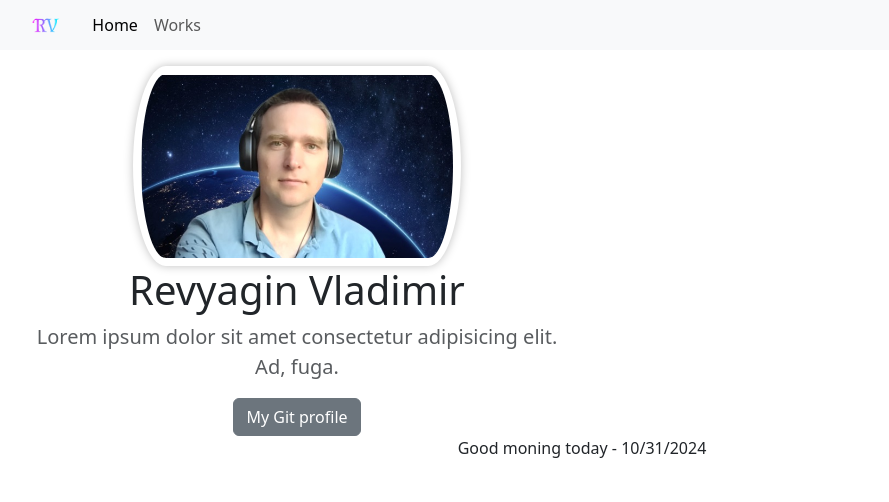
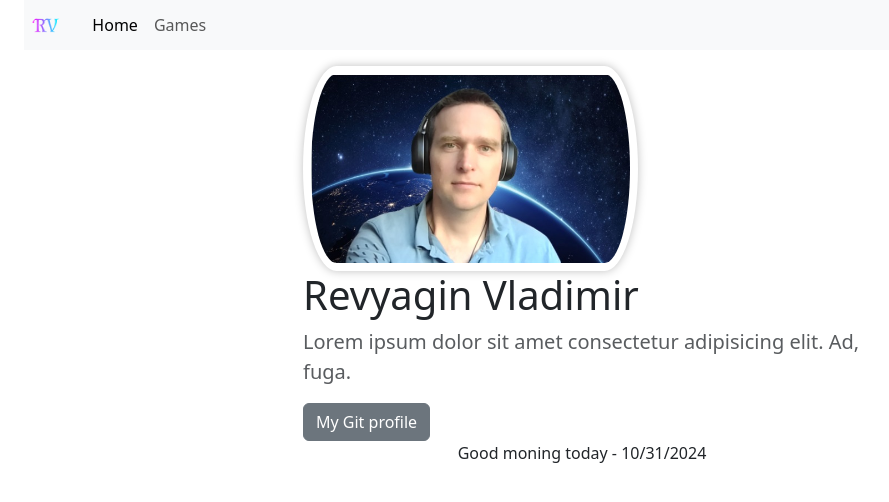
Before and after one commit to Fillinius/frontops2, a website: page app/index.html in a window 1280 px wide. Shown: the whole page, without its empty margins (58-947 px from the left). Drawn offline with nearby package versions, Linux system fonts and the light colour scheme.

Commit message:
style: причесал немного стили

```diff
--- a/app/index.html
+++ b/app/index.html
@@ -3,6 +3,7 @@
   <head>
     <meta charset="UTF-8" />
     <meta name="viewport" content="width=device-width, initial-scale=1.0" />
+    <link href="./image/RV.png" rel="icon" />
     <link
       href="https://cdn.jsdelivr.net/npm/bootstrap@5.3.2/dist/css/bootstrap.min.css"
       rel="stylesheet"
@@ -26,9 +27,10 @@
     </style>
     <title>resume</title>
   </head>
-  <body>
+
+  <body class="container">
+    <header>
       <nav class="navbar navbar-expand-lg bg-body-tertiary p-0">
-      <div class="container">
         <a class="navbar-brand" href="/">
           <img src="./image/RV.png" alt="logo" height="40em" />
         </a>
@@ -49,15 +51,15 @@
               <a class="nav-link active" aria-current="page" href="/">Home</a>
             </li>
             <li class="nav-item">
-              <a class="nav-link" href="works.html">Works</a>
+              <a class="nav-link" href="works.html">Games</a>
             </li>
           </ul>
         </div>
-      </div>
       </nav>
-    <div class="container">
-      <div class="row">
-        <div class="col-lg-6 text-center">
+    </header>
+    <main>
+      <div>
+        <div class="col-lg-6 mx-auto">
           <img class="avatar" src="./image/avatarka.jpg" alt="avatar" />
           <h1 class="fw-light">Revyagin Vladimir</h1>
           <p class="lead text-muted">
@@ -72,11 +74,11 @@
           >
         </div>
       </div>
-    </div>
-  </body>
+    </main>
     <footer>
       <div class="container text-center">
         <script src="addTime.js"></script>
       </div>
     </footer>
+  </body>
 </html>
```
Also changed, not shown: package.json (+3 -5 lines). Lines whose indentation alone changed are shown as unchanged.
